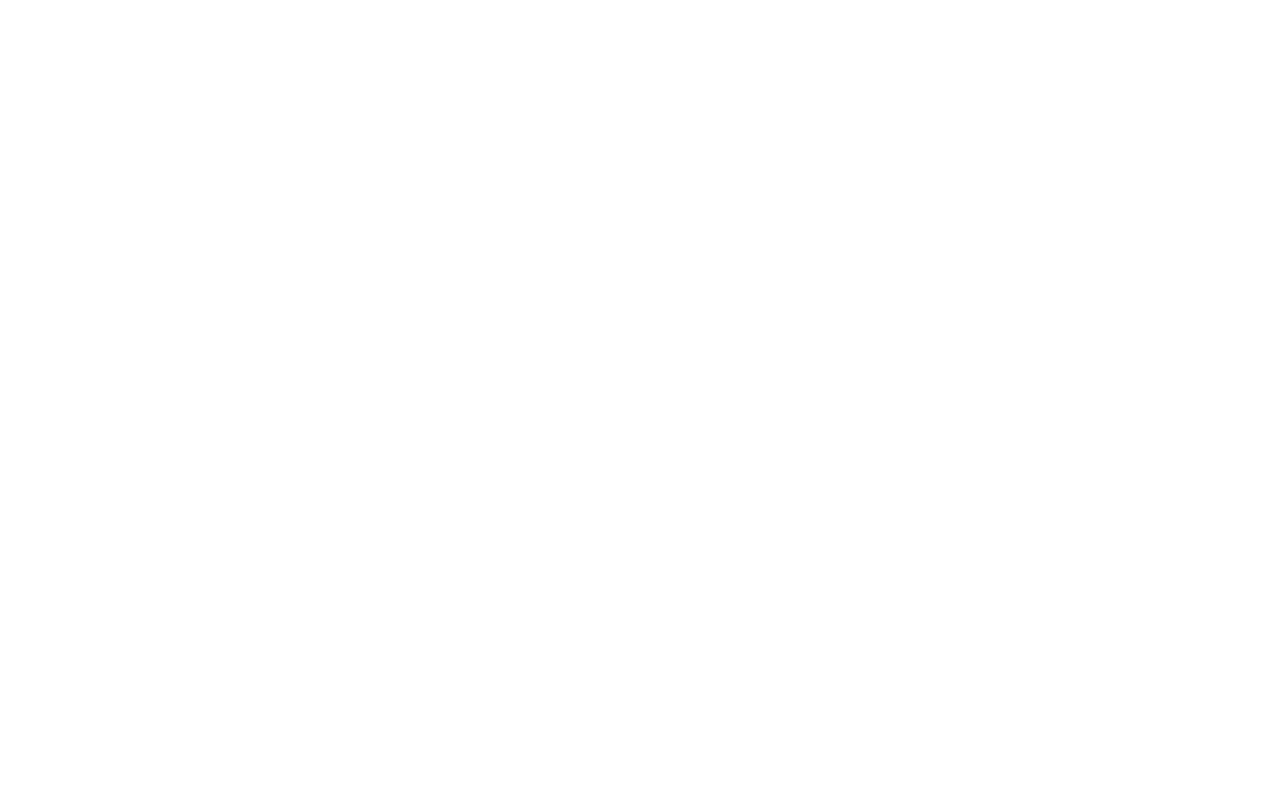
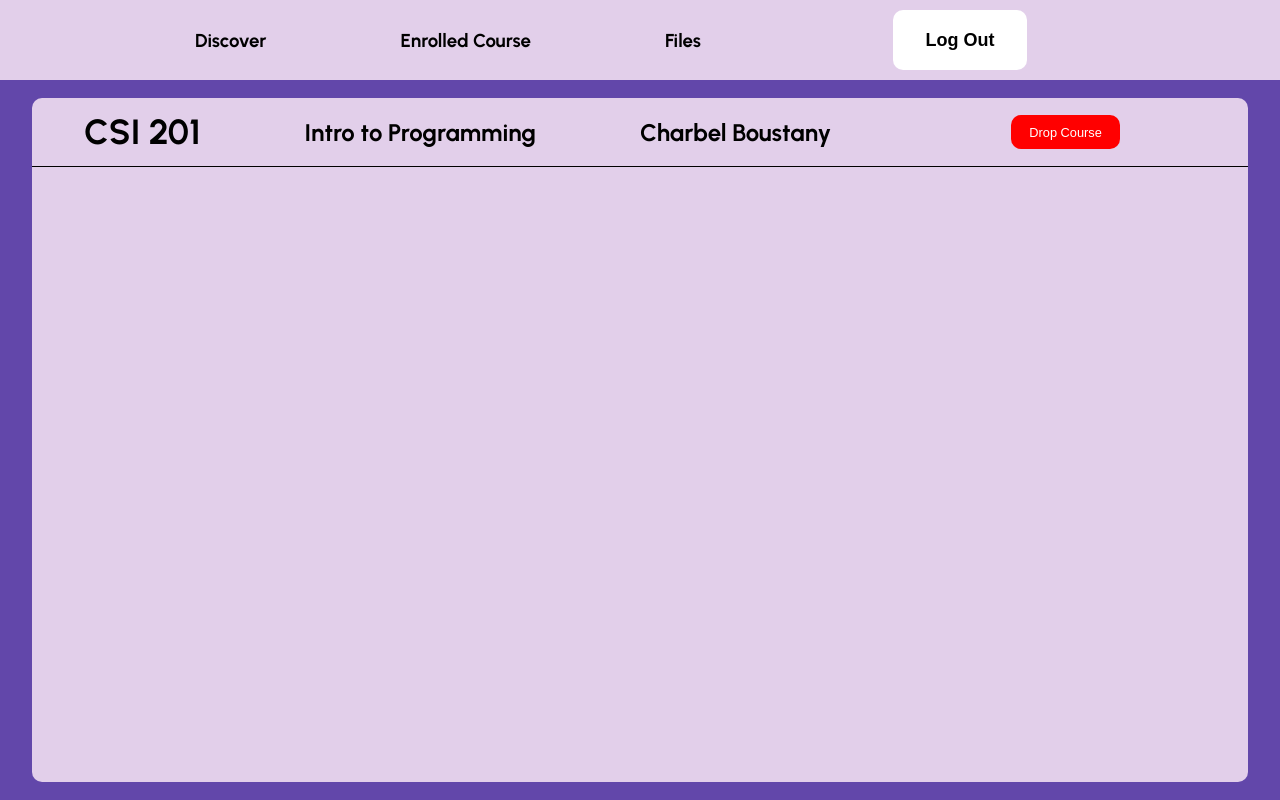
Before and after one commit to saerelmasri/e-learning, a React (Create React App) app in the folder my-app/: page /enrolled_courses in a window 1280 px wide. Before the commit this address had no page. Built offline with nearby package versions, Linux system fonts and the light colour scheme.

Commit message:
Added Enrolled Course Page and enrolled courses component

```diff
--- a/my-app/src/App.js
+++ b/my-app/src/App.js
@@ -1,4 +1,5 @@
 import Dashboard from './Pages/Course_Dashboard/Dashboard';
+import EnrolledCourse from './Pages/Course_Enrolled/EnrolledCourses';
 import Login from './Pages/login/Login';
 import Register from './Pages/registration/register';
 import { Routes, Route } from 'react-router-dom';
@@ -9,6 +10,7 @@
       <Route path='/registration' element={<Register/>}/>
       <Route path='/login' element={<Login/>}/>
       <Route path='/dashboard' element={<Dashboard/>}/>
+      <Route path='/enrolled_courses' element={<EnrolledCourse/>}/>
     </Routes>
 
   );
--- /dev/null
+++ b/my-app/src/Component/EnrolledCourse.jsx
@@ -0,0 +1,16 @@
+
+const CourseEnrolled = ({course_code, course_name, course_instructor, action}) => {
+    return(
+        <div className="enrolled-course-component">
+            <div className="enrolled-course-text-box">
+                <h1>{course_code}</h1>
+                <h2>{course_name}</h2>
+                <h2>{course_instructor}</h2>
+            </div>
+            <div className="enrolled-course-btn-box">
+                <button onClick={action}>Drop Course</button>
+            </div>
+        </div>
+    );
+}
+export default CourseEnrolled
--- /dev/null
+++ b/my-app/src/Pages/Course_Enrolled/EnrolledCourses.jsx
@@ -0,0 +1,17 @@
+import NavBar from "../../Component/NavBar";
+import CourseEnrolled from "../../Component/EnrolledCourse";
+import './enrolled.css'
+
+const EnrolledCourse = () => {
+    return(
+        <div className="dashboard-bg">
+            <NavBar/>
+            <div className="enrolled-course-box-container">
+                <div className="enrolled-course-flexbox-container">
+                    <CourseEnrolled course_code={'CSI 201'} course_name={'Intro to Programming'} course_instructor={'Charbel Boustany'} />
+                </div>
+            </div>
+        </div>
+    );
+}
+export default EnrolledCourse
--- /dev/null
+++ b/my-app/src/Pages/Course_Enrolled/enrolled.css
@@ -0,0 +1,14 @@
+.enrolled-course-box-container{
+    width: 100%;
+    height: 90%;
+    display: flex;
+    justify-content: center;
+    align-items: center;
+}
+.enrolled-course-flexbox-container{
+    border-radius: 10px;
+    background-color: var(--BlueChalk);
+    width: 95%;
+    height: 95%;
+    overflow: hidden;
+}
--- a/my-app/src/index.css
+++ b/my-app/src/index.css
@@ -163,6 +163,38 @@
 .enroll-btn:hover{
   background-color: var(--Amethyst);
 }
+.enrolled-course-component{
+  border-bottom: 1px solid black;
+  width: 100%;
+  height: 10%;
+  display: flex;
+}
+.enrolled-course-text-box{
+  width: 70%;
+  display: flex;
+  justify-content: space-around;
+  align-items: center;
+}
+.enrolled-course-btn-box{
+  width: 30%;
+  display: flex;
+  justify-content: center;
+  align-items: center;
+}
+.enrolled-course-btn-box button{
+  background-color: red;
+  color: white;
+  width: 30%;
+  height: 50%;
+  border: none;
+  border-radius: 10px;
+  cursor: pointer;
+  font-size: 1vw;
+  font-weight: 500;
+}
+.enrolled-course-btn-box button:hover{
+  opacity: 0.5;
+}
 
 code {
   font-family: source-code-pro, Menlo, Monaco, Consolas, 'Courier New',
```
